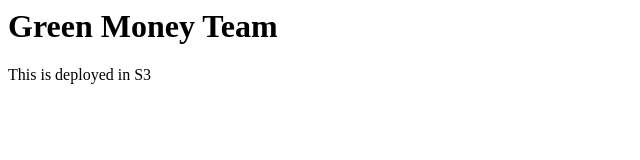
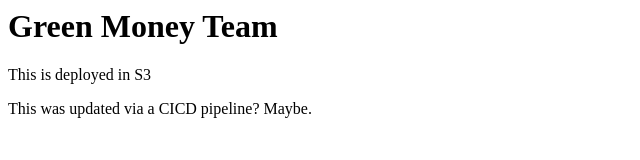
Before and after one commit to zaireali649/green-cicd, a plain HTML site: page index.html in a window 1280 px wide. Shown: the whole page, without its empty margins (0-640 px from the left). Drawn offline with Linux system fonts and the light colour scheme.

Commit message:
Update index.html

```diff
--- a/index.html
+++ b/index.html
@@ -1,4 +1,5 @@
 <html>
 <h1>Green Money Team</h1>
 <p>This is deployed in S3</p>
+<p>This was updated via a CICD pipeline? Maybe.</p>
 </html>
```
